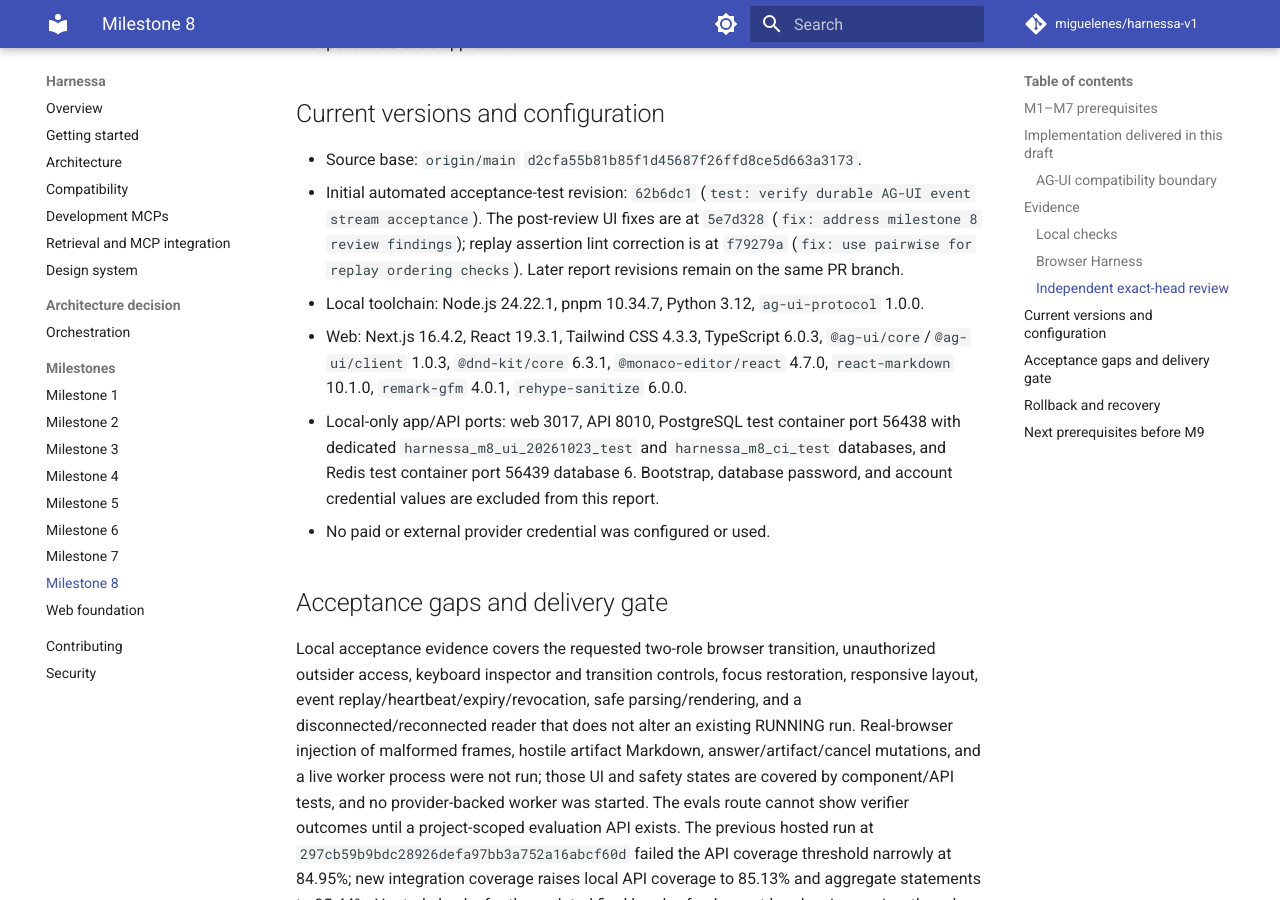
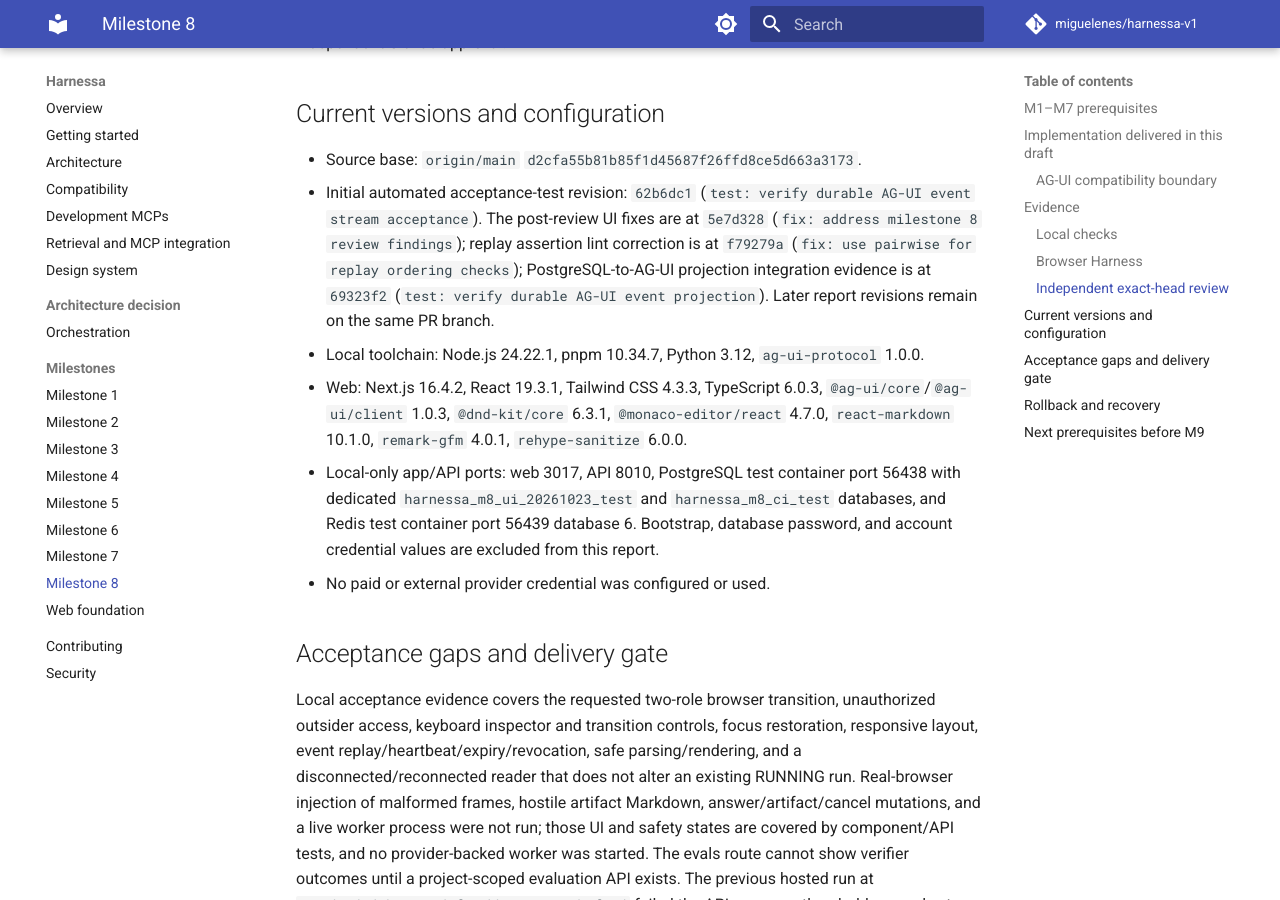
Before and after one commit to miguelenes/harnessa-v1, an MkDocs documentation site: the page built from docs/milestones/08.md, in a window 1280 px wide and 900 px high, scrolled down 5757 px. Built offline with MkDocs 1.6.1 and Material for MkDocs 9.7.7, drawn with Linux system fonts in a browser that asks for light colours; comment, search, counter and statistics services are not loaded.

Commit message:
docs: record durable event projection evidence

```diff
--- a/docs/milestones/08.md
+++ b/docs/milestones/08.md
@@ -69,7 +69,7 @@
 ## Current versions and configuration
 
 - Source base: `origin/main` `d2cfa55b81b85f1d45687f26ffd8ce5d663a3173`.
-- Initial automated acceptance-test revision: `62b6dc1` (`test: verify durable AG-UI event stream acceptance`). The post-review UI fixes are at `5e7d328` (`fix: address milestone 8 review findings`); replay assertion lint correction is at `f79279a` (`fix: use pairwise for replay ordering checks`). Later report revisions remain on the same PR branch.
+- Initial automated acceptance-test revision: `62b6dc1` (`test: verify durable AG-UI event stream acceptance`). The post-review UI fixes are at `5e7d328` (`fix: address milestone 8 review findings`); replay assertion lint correction is at `f79279a` (`fix: use pairwise for replay ordering checks`); PostgreSQL-to-AG-UI projection integration evidence is at `69323f2` (`test: verify durable AG-UI event projection`). Later report revisions remain on the same PR branch.
 - Local toolchain: Node.js 24.22.1, pnpm 10.34.7, Python 3.12, `ag-ui-protocol` 1.0.0.
 - Web: Next.js 16.4.2, React 19.3.1, Tailwind CSS 4.3.3, TypeScript 6.0.3, `@ag-ui/core`/`@ag-ui/client` 1.0.3, `@dnd-kit/core` 6.3.1, `@monaco-editor/react` 4.7.0, `react-markdown` 10.1.0, `remark-gfm` 4.0.1, `rehype-sanitize` 6.0.0.
 - Local-only app/API ports: web 3017, API 8010, PostgreSQL test container port 56438 with dedicated `harnessa_m8_ui_20261023_test` and `harnessa_m8_ci_test` databases, and Redis test container port 56439 database 6. Bootstrap, database password, and account credential values are excluded from this report.
```
